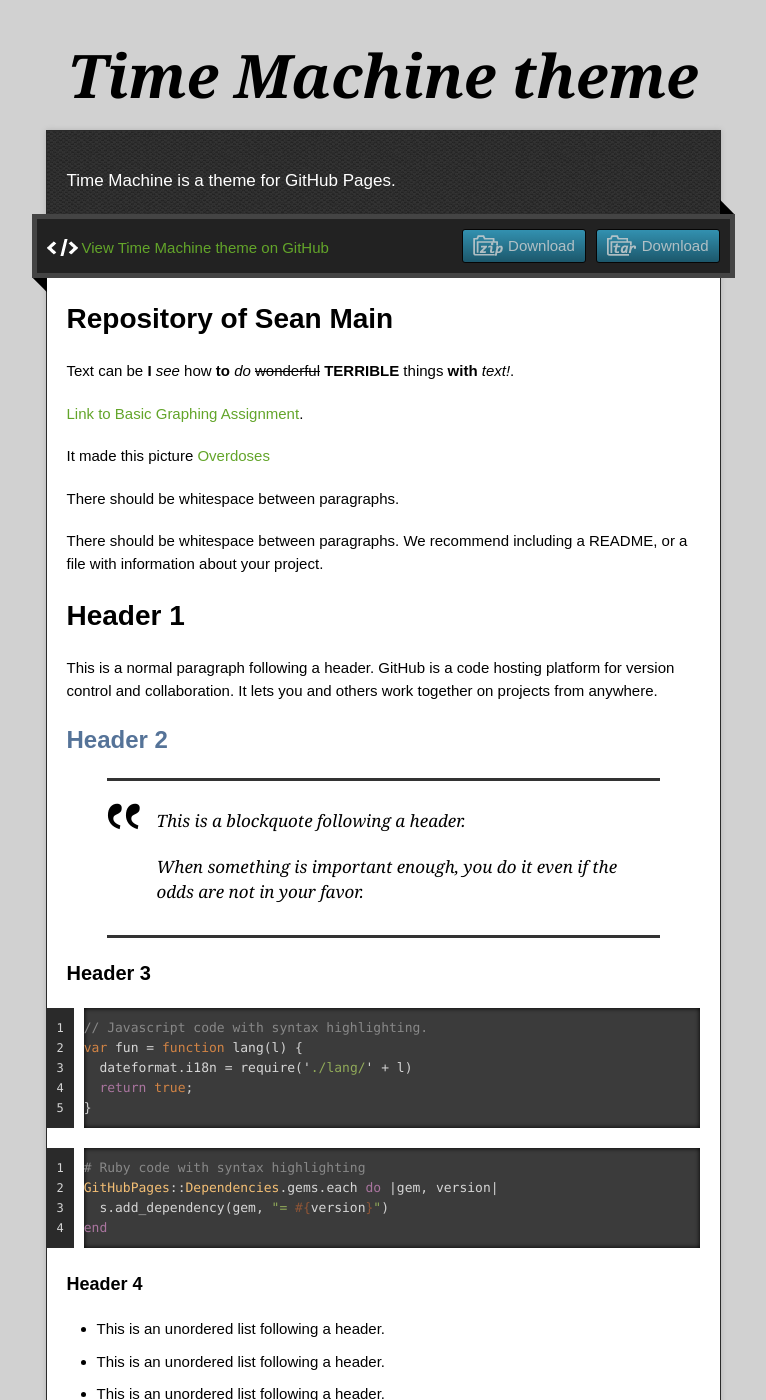
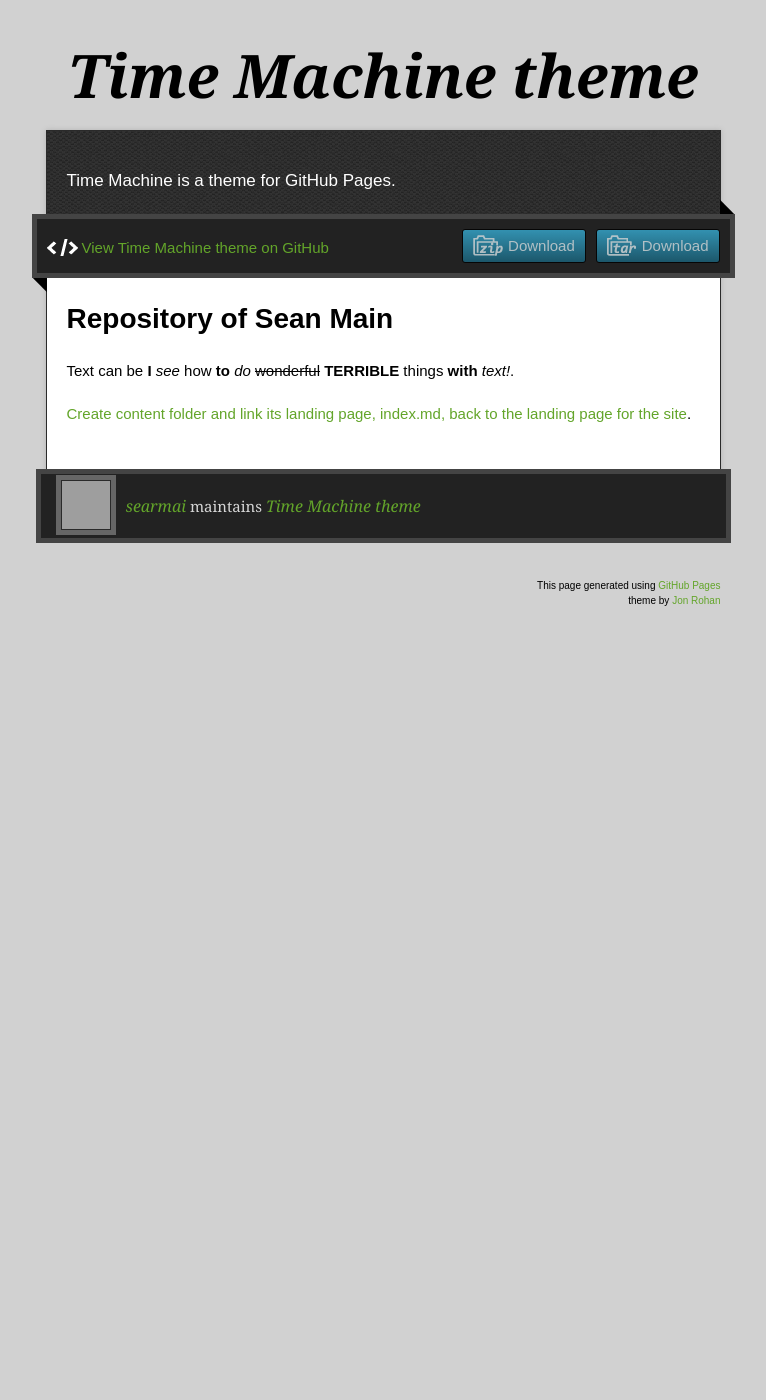
Before and after one commit to searmai/ubiquitous-tribble-data, a Jekyll site: the page built from Subdirectory/index.md, in a window 1280 px wide and 1400 px high. Shown: the whole window, without its empty margins (257-1023 px from the left). Built offline with Jekyll 4.4.1, drawn with Linux system fonts in a browser that asks for light colours; our own code applies the rules of GitHub Pages for plain Markdown files; some of the changed text lies outside the part shown; grey boxes are pictures that could not be loaded.

Commit message:
Update index.md

````diff
--- a/Subdirectory/index.md
+++ b/Subdirectory/index.md
@@ -5,122 +5,4 @@
 
 Text can be **I** _see_ how **to** _do_  ~~wonderful~~ **TERRIBLE** things **with** _text!_.
 
-[Link to Basic Graphing Assignment](./BasicGraphAssignment.ipynb).
-
-It made this picture [Overdoses](./overdoses.jpg)
-
-There should be whitespace between paragraphs.
-
-There should be whitespace between paragraphs. We recommend including a README, or a file with information about your project.
-
-# Header 1
-
-This is a normal paragraph following a header. GitHub is a code hosting platform for version control and collaboration. It lets you and others work together on projects from anywhere.
-
-## Header 2
-
-> This is a blockquote following a header.
->
-> When something is important enough, you do it even if the odds are not in your favor.
-
-### Header 3
-
-```js
-// Javascript code with syntax highlighting.
-var fun = function lang(l) {
-  dateformat.i18n = require('./lang/' + l)
-  return true;
-}
-```
-
-```ruby
-# Ruby code with syntax highlighting
-GitHubPages::Dependencies.gems.each do |gem, version|
-  s.add_dependency(gem, "= #{version}")
-end
-```
-
-#### Header 4
-
-*   This is an unordered list following a header.
-*   This is an unordered list following a header.
-*   This is an unordered list following a header.
-
-##### Header 5
-
-1.  This is an ordered list following a header.
-2.  This is an ordered list following a header.
-3.  This is an ordered list following a header.
-
-###### Header 6
-
-| head1        | head two          | three |
-|:-------------|:------------------|:------|
-| ok           | good swedish fish | nice  |
-| out of stock | good and plenty   | nice  |
-| ok           | good `oreos`      | hmm   |
-| ok           | good `zoute` drop | yumm  |
-
-### There's a horizontal rule below this.
-
-* * *
-
-### Here is an unordered list:
-
-*   Item foo
-*   Item bar
-*   Item baz
-*   Item zip
-
-### And an ordered list:
-
-1.  Item one
-1.  Item two
-1.  Item three
-1.  Item four
-
-### And a nested list:
-
-- level 1 item
-  - level 2 item
-  - level 2 item
-    - level 3 item
-    - level 3 item
-- level 1 item
-  - level 2 item
-  - level 2 item
-  - level 2 item
-- level 1 item
-  - level 2 item
-  - level 2 item
-- level 1 item
-
-### Small image
-
-![Octocat](https://github.githubassets.com/images/icons/emoji/octocat.png)
-
-### Large image
-
-![Branching](https://guides.github.com/activities/hello-world/branching.png)
-
-
-### Definition lists can be used with HTML syntax.
-
-<dl>
-<dt>Name</dt>
-<dd>Godzilla</dd>
-<dt>Born</dt>
-<dd>1952</dd>
-<dt>Birthplace</dt>
-<dd>Japan</dd>
-<dt>Color</dt>
-<dd>Green</dd>
-</dl>
-
-```
-Long, single-line code blocks should not wrap. They should horizontally scroll if they are too long. This line should be long enough to demonstrate this.
-```
-
-```
-The final element.
-```
+[Create content folder and link its landing page, index.md, back to the landing page for the site](../).
````
